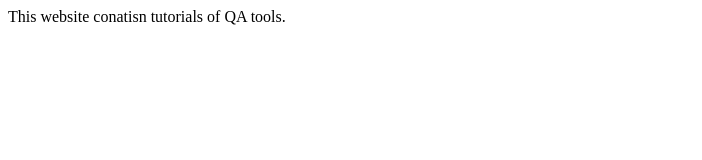
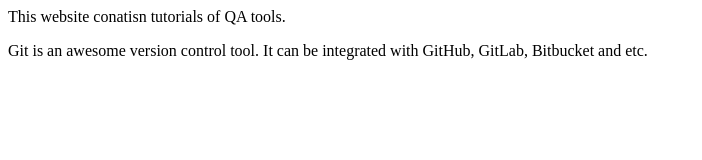
Before and after one commit to brahmakothapalli/greatlearning-git-repo, a plain HTML site: page index.html in a window 1280 px wide. Shown: the whole page, without its empty margins (0-702 px from the left). Drawn offline with Linux system fonts and the light colour scheme.

Commit message:
added paragraph tag to index.html

```diff
--- a/index.html
+++ b/index.html
@@ -1,7 +1,5 @@
 <html>
 <title>QABABUWORKS.COM</title>
 <header>This website conatisn tutorials of QA tools.</header>
-
-
-
+<p>Git is an awesome version control tool. It can be integrated with GitHub, GitLab, Bitbucket and etc.</p>
 </html>
```
